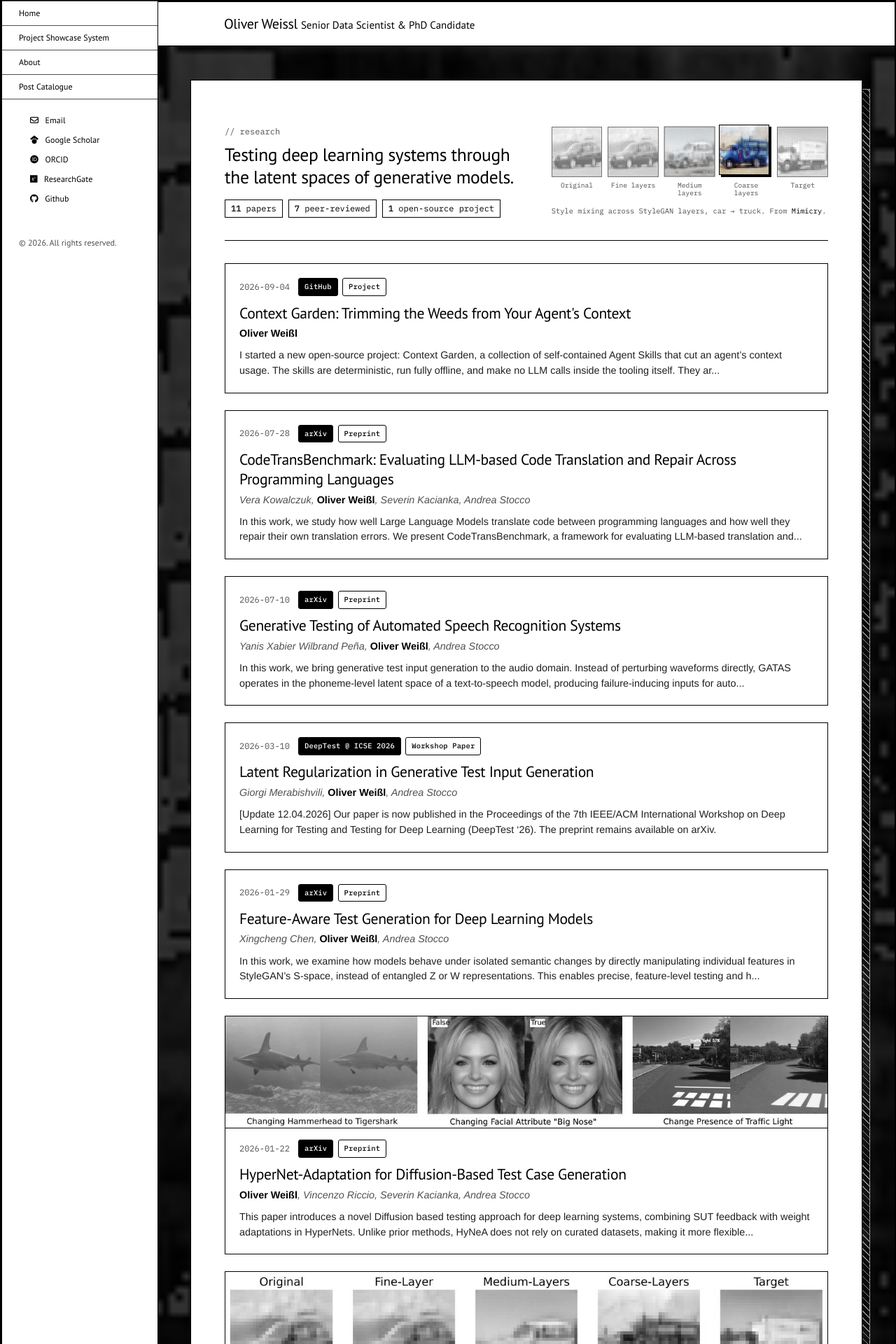
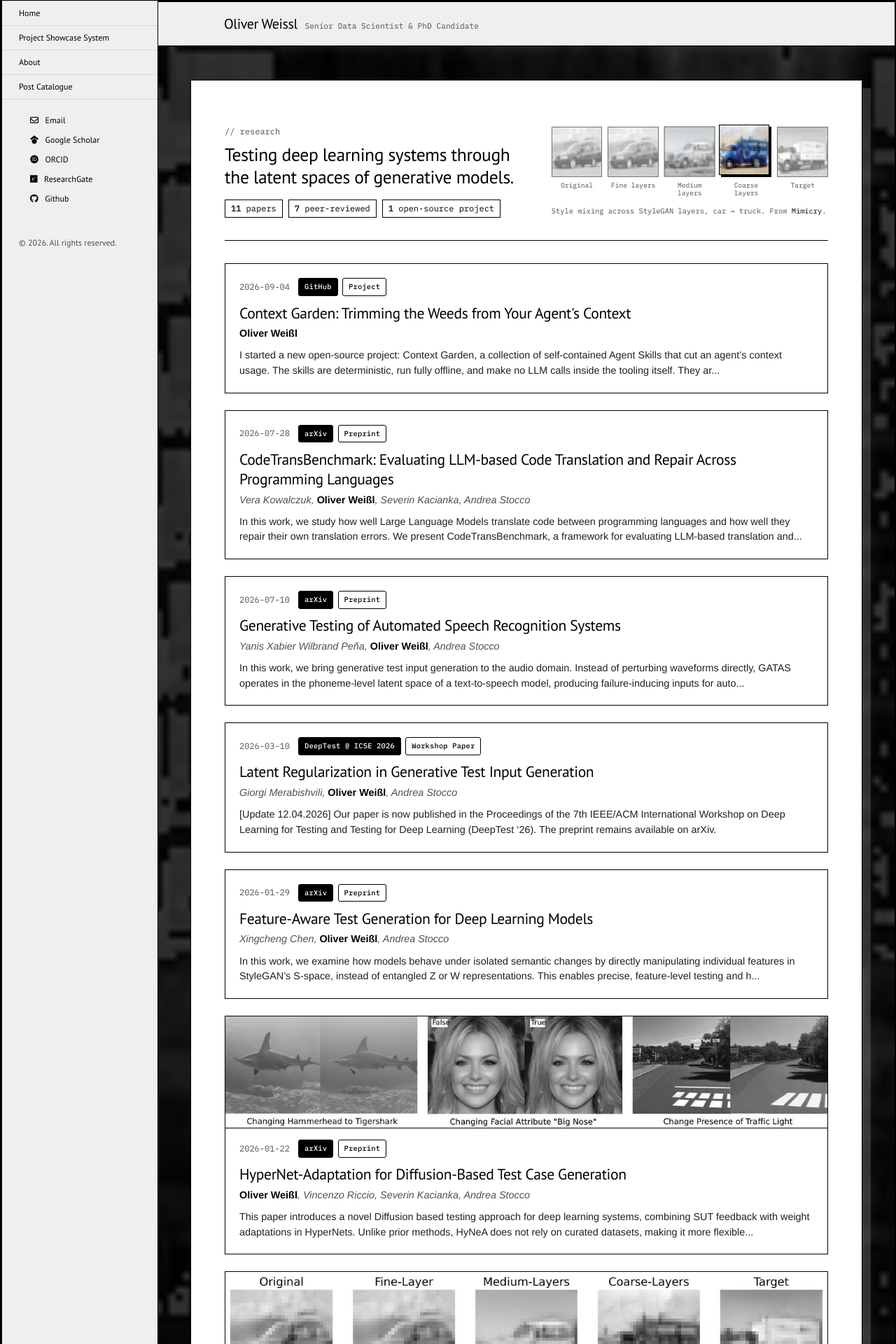
Before and after one commit to oliverweissl/oliverweissl.github.io, a Jekyll site: the page built from index.html, in a window 1280 px wide. Shown: the top 1920 px of the page at 70% size. Built offline with Jekyll 4.4.1, drawn with Linux system fonts in a browser that asks for light colours; nearby versions of some CDN libraries; the list of posts is cut into pages by our own code.

Commit message:
Replace hatched shadow with shaded frame, ISO dates in catalogue
Co-Authored-By: Claude Opus 5.5 (1M context) <noreply@anthropic.com>

```diff
--- a/category.html
+++ b/category.html
@@ -42,7 +42,7 @@ description: "An archive of posts sorted by categories."
 {% if post.title != null %}
 {% if group == null or group == post.group %}
 <li class="post-list-item">
-  <time class="post-list-date" datetime="{{ post.date | date_to_xmlschema }}" itemprop="datePublished">[{{ post.date | date: "%b %d, %Y" }}]</time>
+  <time class="post-list-date" datetime="{{ post.date | date_to_xmlschema }}" itemprop="datePublished">{{ post.date | date: "%Y-%m-%d" }}</time>
   <a href="{{ post.url }}">{{ post.title }}</a>
 </li>
 {% endif %}
--- a/public/css/refresh.css
+++ b/public/css/refresh.css
@@ -2,7 +2,7 @@
  * Visual refresh
  *
  * Layered on top of naringu.css: keeps the monochrome, hairline-border look
- * and adds depth (hatched offset shadows), a monospace meta layer, post cards,
+ * and adds depth (shaded frame, offset shade), a monospace meta layer, post cards,
  * the latent-walk hero and page transitions.
  */
 
@@ -11,8 +11,6 @@
   --paper: #fff;
   --muted: #505050;
   --mono: "IBM Plex Mono", Menlo, Monaco, "Courier New", monospace;
-  --hatch: repeating-linear-gradient(45deg, rgba(255, 255, 255, .55) 0 1px, transparent 1px 7px);
-  --hatch-dark: repeating-linear-gradient(45deg, #888 0 1px, transparent 1px 8px);
 }
 
 /* Page transitions: cross-fade between pages, sidebar and masthead stay put */
@@ -26,23 +24,43 @@
   view-transition-name: masthead;
 }
 
-/* Hatched offset shadow behind the main content box */
-.wrap {
-  z-index: 0;
+/*
+ * Shaded frame
+ *
+ * Sidebar, masthead and footer are light-grey "frame" panels around the dark
+ * spectrogram stage; the white content box sits on it with a flat offset shade.
+ */
+:root {
+  --frame: #efefef;
+  --frame-line: #d6d6d6;
+}
+.theme-6dd .sidebar,
+.sidebar,
+.masthead,
+.footer {
+  background-color: var(--frame);
+}
+.sidebar-nav-item {
+  border-top-color: var(--frame-line);
+}
+.sidebar-nav {
+  border-bottom-color: var(--frame-line);
 }
 .container.content {
-  position: relative;
   border: 1px solid var(--ink);
+  box-shadow: 12px 12px 0 rgba(255, 255, 255, .16);
 }
-.container.content::after {
-  content: "";
-  position: absolute;
-  inset: 0;
-  z-index: -1;
-  transform: translate(12px, 12px);
-  background: var(--hatch);
-  border: 1px solid rgba(255, 255, 255, .55);
-  pointer-events: none;
+.masthead .container {
+  background: transparent;
+}
+.masthead-title small,
+.footer {
+  font-family: var(--mono);
+}
+.masthead-title small {
+  font-size: .7rem;
+  color: var(--muted);
+  margin-left: .35rem;
 }
 
 /* Monospace meta layer */
@@ -278,8 +296,8 @@
 }
 
 @media (max-width: 48em) {
-  .container.content::after {
-    display: none;
+  .container.content {
+    box-shadow: none;
   }
   .hero {
     grid-template-columns: 1fr;
@@ -322,3 +340,14 @@
   padding-left: 6px;
   margin-left: -6px;
 }
+
+/* Catalogue dates: ISO format in the monospace column */
+.post-list-date {
+  flex-basis: 6.5rem;
+  font-size: .8rem;
+}
+@media (max-width: 48em) {
+  .post-list-date {
+    flex-basis: auto;
+  }
+}
```
